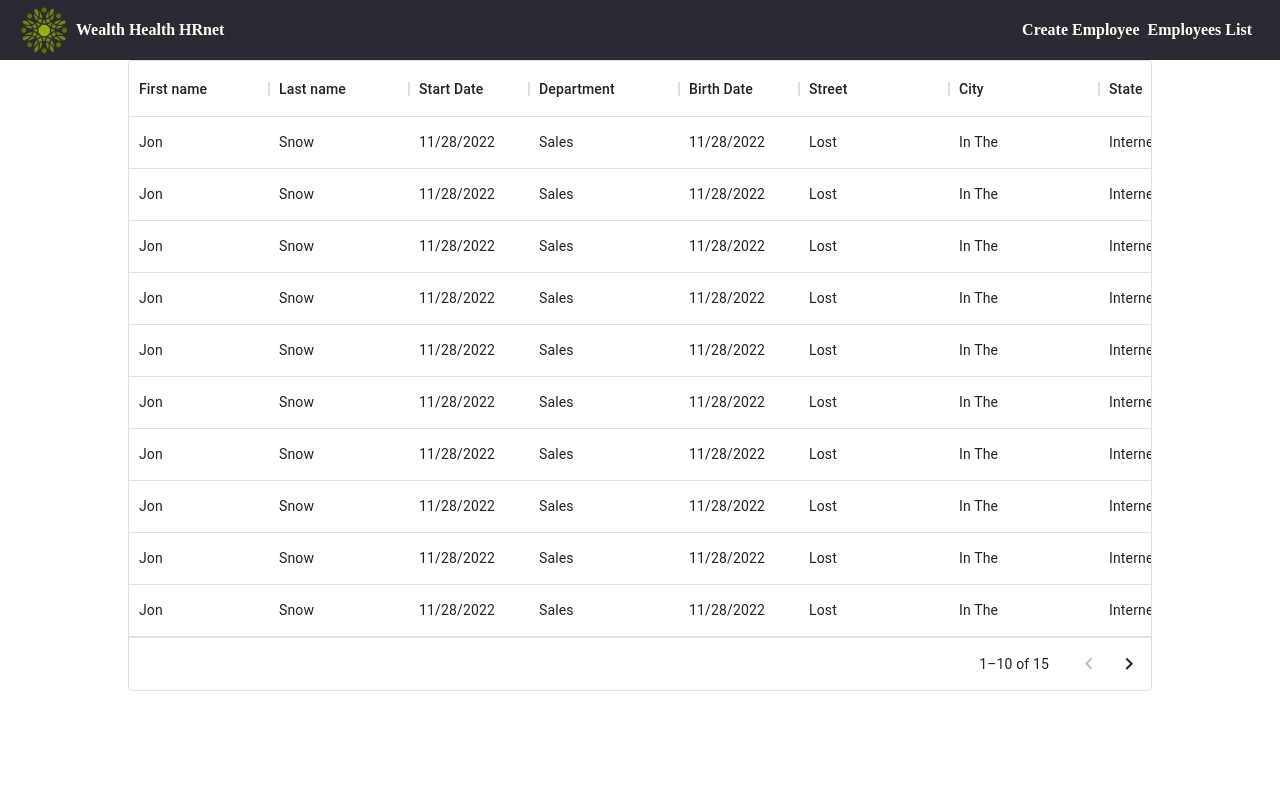
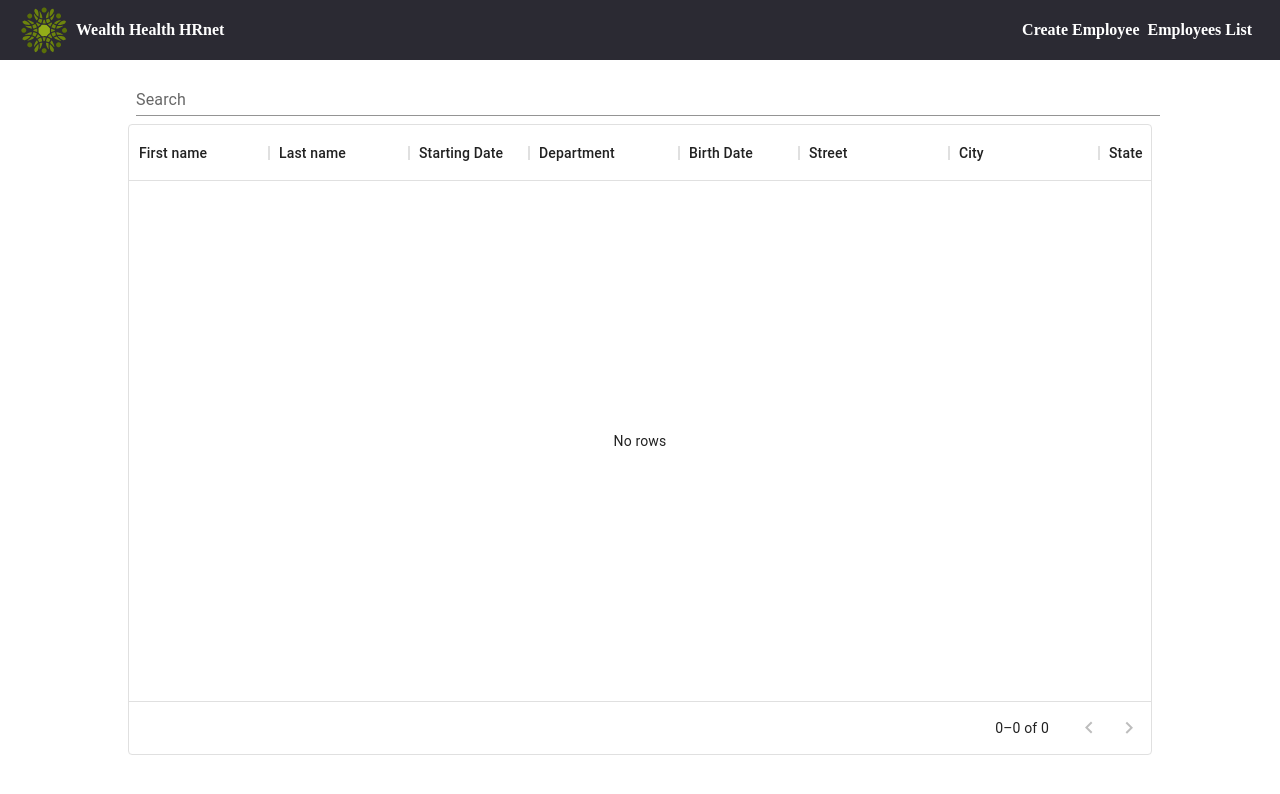
Before and after one commit to Deltyx/HRnet, a React (Create React App) app: page /employee-list in a window 1280 px wide. Shown: the top 794 px of the page. Built offline with nearby package versions, Linux system fonts and the light colour scheme.

Commit message:
Added state management for CreateEmployee & DataTable

```diff
--- a/src/components/employeeDataTable/employeeDataTable.js
+++ b/src/components/employeeDataTable/employeeDataTable.js
@@ -1,91 +1,12 @@
-import * as React from 'react';
 import Box from '@mui/material/Box';
 import { DataGrid } from '@mui/x-data-grid';
 
-const columns = [
-  {
-    field: 'firstName',
-    headerName: 'First name',
-    width: 140,
-    editable: true,
-  },
-  {
-    field: 'lastName',
-    headerName: 'Last name',
-    width: 140,
-    editable: true,
-  },
-  {
-    field: 'startDate',
-    headerName: 'Start Date',
-    type: 'date',
-    width: 120,
-    editable: true,
-  },
-  {
-    field: 'departement',
-    headerName: 'Department',
-    width: 150,
-    editable: true,
-  },
-  {
-    field: 'birthDate',
-    headerName: 'Birth Date',
-    type: 'date',
-    width: 120,
-    editable: true,
-  },
-  {
-    field: 'street',
-    headerName: 'Street',
-    width: 150,
-    editable: true,
-  },
-  {
-    field: 'city',
-    headerName: 'City',
-    width: 150,
-    editable: true,
-  },
-  {
-    field: 'state',
-    headerName: 'State',
-    width: 110,
-    editable: true,
-  },
-  {
-    field: 'zipCode',
-    headerName: 'Zip Code',
-    type: 'number',
-    width: 130,
-    editable: true,
-  },
-];
-
-const rows = [
-  {id:1, lastName: 'Snow', firstName: 'Jon', startDate: new Date(), departement:'Sales', birthDate: new Date(), street:"Lost", city:"In The", state:"Internet", zipCode:420 },
-  {id:2, lastName: 'Snow', firstName: 'Jon', startDate: new Date(), departement:'Sales', birthDate: new Date(), street:"Lost", city:"In The", state:"Internet", zipCode:420 },
-  {id:3, lastName: 'Snow', firstName: 'Jon', startDate: new Date(), departement:'Sales', birthDate: new Date(), street:"Lost", city:"In The", state:"Internet", zipCode:420 },
-  {id:4, lastName: 'Snow', firstName: 'Jon', startDate: new Date(), departement:'Sales', birthDate: new Date(), street:"Lost", city:"In The", state:"Internet", zipCode:420 },
-  {id:5, lastName: 'Snow', firstName: 'Jon', startDate: new Date(), departement:'Sales', birthDate: new Date(), street:"Lost", city:"In The", state:"Internet", zipCode:420 },
-  {id:6, lastName: 'Snow', firstName: 'Jon', startDate: new Date(), departement:'Sales', birthDate: new Date(), street:"Lost", city:"In The", state:"Internet", zipCode:420 },
-  {id:7, lastName: 'Snow', firstName: 'Jon', startDate: new Date(), departement:'Sales', birthDate: new Date(), street:"Lost", city:"In The", state:"Internet", zipCode:420 },
-  {id:8, lastName: 'Snow', firstName: 'Jon', startDate: new Date(), departement:'Sales', birthDate: new Date(), street:"Lost", city:"In The", state:"Internet", zipCode:420 },
-  {id:9, lastName: 'Snow', firstName: 'Jon', startDate: new Date(), departement:'Sales', birthDate: new Date(), street:"Lost", city:"In The", state:"Internet", zipCode:420 },
-  {id:10, lastName: 'Snow', firstName: 'Jon', startDate: new Date(), departement:'Sales', birthDate: new Date(), street:"Lost", city:"In The", state:"Internet", zipCode:420 },
-  {id:11, lastName: 'Snow', firstName: 'Jon', startDate: new Date(), departement:'Sales', birthDate: new Date(), street:"Lost", city:"In The", state:"Internet", zipCode:420 },
-  {id:12, lastName: 'Snow', firstName: 'Jon', startDate: new Date(), departement:'Sales', birthDate: new Date(), street:"Lost", city:"In The", state:"Internet", zipCode:420 },
-  {id:13, lastName: 'Snow', firstName: 'Jon', startDate: new Date(), departement:'Sales', birthDate: new Date(), street:"Lost", city:"In The", state:"Internet", zipCode:420 },
-  {id:14, lastName: 'Snow', firstName: 'Jon', startDate: new Date(), departement:'Sales', birthDate: new Date(), street:"Lost", city:"In The", state:"Internet", zipCode:420 },
-  {id:15, lastName: 'Snow', firstName: 'Jon', startDate: new Date(), departement:'Sales', birthDate: new Date(), street:"Lost", city:"In The", state:"Internet", zipCode:420 },
-];
-
-export function EmployeeDataTable() {
+export function EmployeeDataTable(props) {
   return (
     <Box sx={{ height: 631, width: '100%' }}>
       <DataGrid
-        rows={rows}
-        columns={columns}
+        rows={props.rows}
+        columns={props.columns}
         pageSize={10}
         rowsPerPageOptions={[10]}
         disableSelectionOnClick
--- /dev/null
+++ b/src/dataTableConfig/dataTableConfig.js
@@ -0,0 +1,59 @@
+ export const columns = [
+    {
+      field: 'firstName',
+      headerName: 'First name',
+      width: 140,
+      editable: true,
+    },
+    {
+      field: 'lastName',
+      headerName: 'Last name',
+      width: 140,
+      editable: true,
+    },
+    {
+      field: 'startingDate',
+      headerName: 'Starting Date',
+      type: 'date',
+      width: 120,
+      editable: true,
+    },
+    {
+      field: 'departement',
+      headerName: 'Department',
+      width: 150,
+      editable: true,
+    },
+    {
+      field: 'birthDate',
+      headerName: 'Birth Date',
+      type: 'date',
+      width: 120,
+      editable: true,
+    },
+    {
+      field: 'street',
+      headerName: 'Street',
+      width: 150,
+      editable: true,
+    },
+    {
+      field: 'city',
+      headerName: 'City',
+      width: 150,
+      editable: true,
+    },
+    {
+      field: 'state',
+      headerName: 'State',
+      width: 110,
+      editable: true,
+    },
+    {
+      field: 'zipCode',
+      headerName: 'Zip Code',
+      type: 'number',
+      width: 130,
+      editable: true,
+    },
+  ];
--- a/src/store.js
+++ b/src/store.js
@@ -4,5 +4,5 @@ import employeeListReducer from "./features/employeeListSlice";
 export const store = configureStore({
     reducer: {
         employeeList: employeeListReducer
-    }
+    },
 })
--- a/src/views/employeeList/employeeList.js
+++ b/src/views/employeeList/employeeList.js
@@ -1,13 +1,53 @@
 import { EmployeeDataTable } from "../../components/employeeDataTable/employeeDataTable";
+import { columns } from "../../dataTableConfig/dataTableConfig";
 import './employeeList.scss'
+
+import { useSelector } from "react-redux";
+import { useEffect, useState } from "react";
+import { InputRequired } from "../../components/inputRequired/inputRequired";
 
 
 export function EmployeeList() {
 
+    const employeeListState = useSelector(state => state.employeeList.list)
+    const [employeeListDataTable, setDataTable] = useState([])
+    const [filter, setFilter] = useState('')
+    useEffect(() => {
+        const indexedDataList = []
+        employeeListState.map((employee, index) => {
+            indexedDataList.push({
+                id: index,
+                firstName: employee.firstName,
+                lastName: employee.lastName,
+                startingDate: employee.startingDate,
+                departement: employee.departement,
+                birthDate: employee.birthDate,
+                street: employee.street,
+                city: employee.city,
+                state: employee.state,
+                zipCode: employee.zipCode,
+            })
+        })
+        setDataTable(indexedDataList)
+    },[employeeListState])
+
+    const handleSearch = (e) => {
+
+    }
 
     return (
         <section className="employeeList__wrapper">
-            <EmployeeDataTable />
+            <div>
+                <InputRequired
+                    label="Search"
+                    value={filter}
+                    onChange={handleSearch}
+                />
+            </div>
+            <EmployeeDataTable
+                rows={employeeListDataTable && employeeListDataTable}
+                columns={columns}
+            />
         </section>
     )
 }
--- a/src/views/homepage/homepage.js
+++ b/src/views/homepage/homepage.js
@@ -1,15 +1,20 @@
 import { useState } from "react";
 import { EmployeeCreateForm } from "../../components/employeeCreateForm/employeeCreateForm";
 import { Modal } from "../../components/modal/modal";
+import { useDispatch, useSelector } from "react-redux";
+import { addEmployee } from "../../features/employeeListSlice";
+import dayjs from "dayjs";
 
 
 export function Homepage() {
+    const dispatch = useDispatch()
+    const employeeListState = useSelector(state => state.employeeList)
     const [isModalOpen, setModalOpen] = useState(false)
     const [employee, setEmployee] = useState({
         firstName: "",
         lastName: "",
-        birthDate: new Date(),
-        startingDate: new Date(),
+        birthDate: dayjs(new Date()).format('MM/DD/YYYY'),
+        startingDate: dayjs(new Date()).format('MM/DD/YYYY'),
         street: "",
         city: "",
         state: "",
@@ -22,13 +27,26 @@ export function Homepage() {
     }
 
     const handleChangeDate = (prop) => (newDate) => {
-        setEmployee({ ...employee, [prop]: newDate.$d })
+        const formatedDate = dayjs(newDate.$d).format('MM/DD/YYYY')
+        setEmployee({ ...employee, [prop]: formatedDate })
     }
 
     const handleSubmit = (e) => {
         e.preventDefault();
-        setModalOpen(true);
+        console.log("LIST", employeeListState.list)
+        try {
+            const list = []
+            dispatch(addEmployee(...list, employee))
+
+            setModalOpen(true);
+        } catch (err) {
+            console.log(err)
+        }
         console.log(employee)
+    }
+
+    const hideModal = () => {
+        setModalOpen(false)
     }
 
     return (
@@ -39,7 +57,12 @@ export function Homepage() {
                 onChangeDate={handleChangeDate}
                 employee={employee}
             />
-            {isModalOpen && <Modal onClose={setModalOpen}/>}
+            {isModalOpen &&
+                <Modal
+                    onClose={hideModal}
+                    content='Employee Created !'
+                />
+            }
         </>
     )
 }
```
